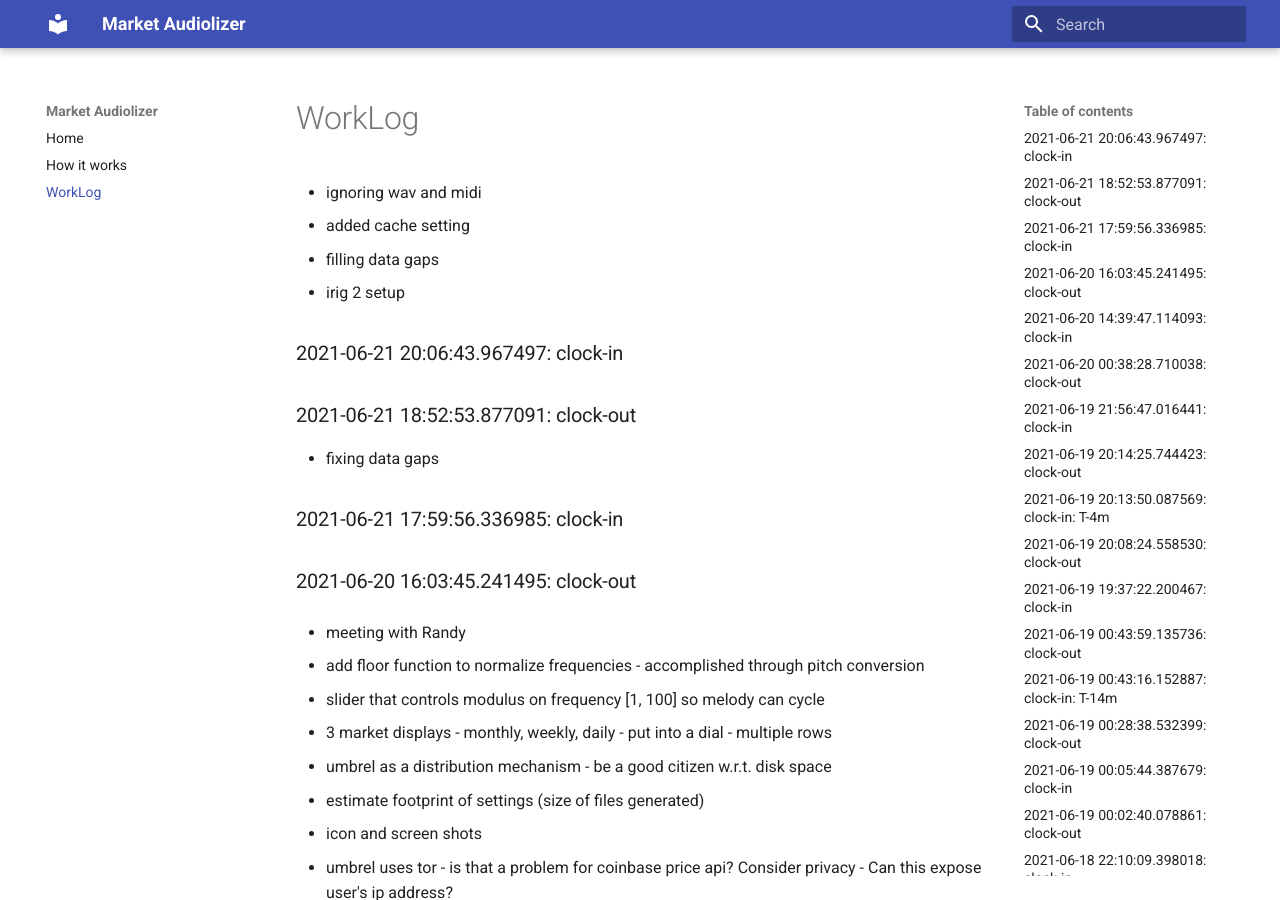
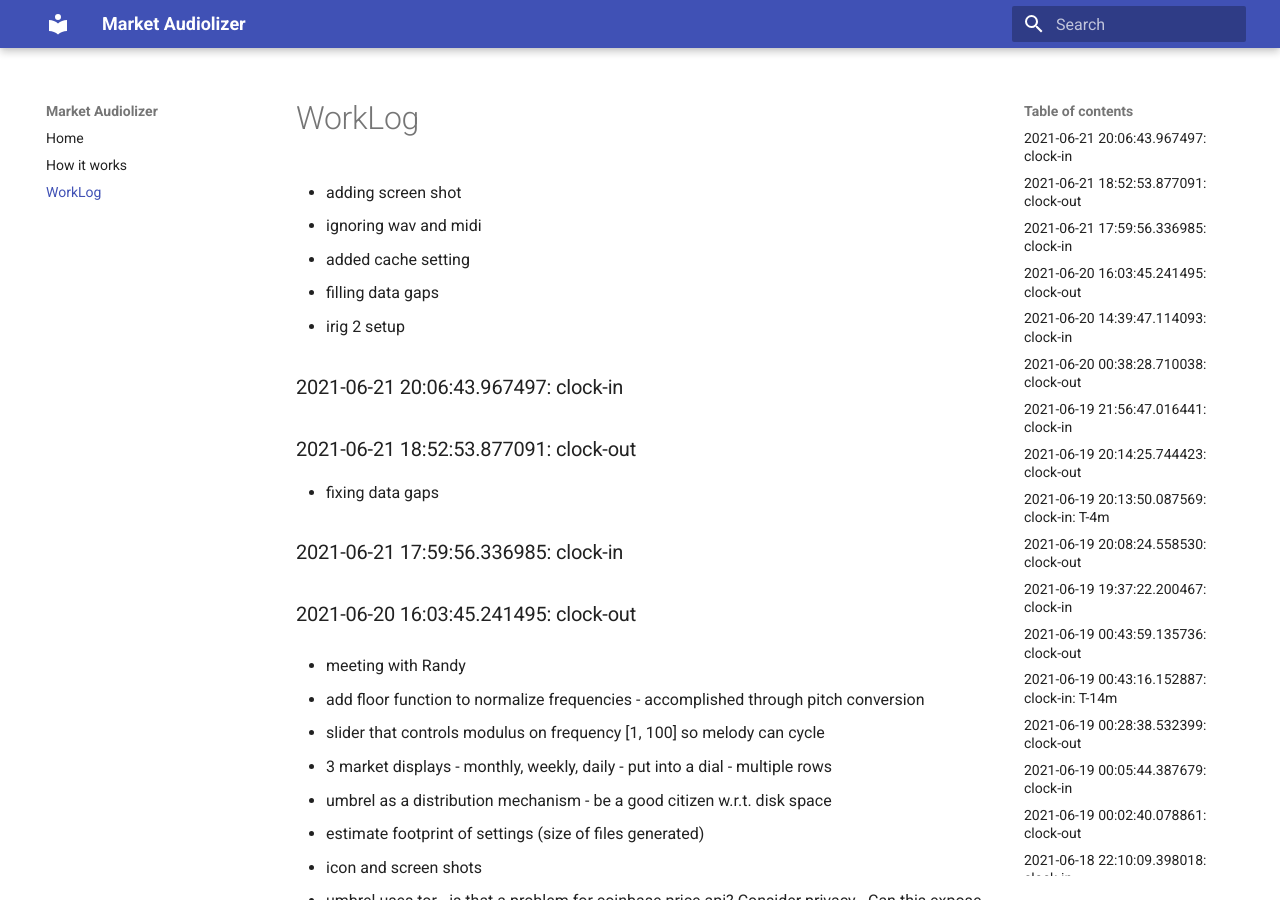
Before and after one commit to asherp/audiolizer, an MkDocs documentation site: the page built from docs/WorkLog.md, in a window 1280 px wide and 900 px high. Built offline with MkDocs 1.6.1 and Material for MkDocs 9.7.7, drawn with Linux system fonts in a browser that asks for light colours.

Commit message:
adding screen shot

```diff
--- a/WorkLog.md
+++ b/WorkLog.md
@@ -1,3 +1,4 @@
+* adding screen shot
 * ignoring wav and midi
 * added cache setting
 * filling data gaps
```
Also changed, not shown: audiolizer0.2_screen_shot.png (added).
